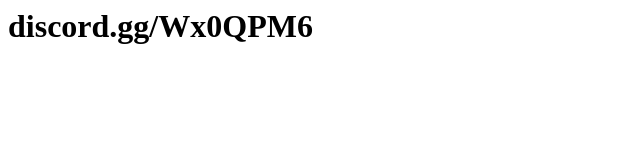
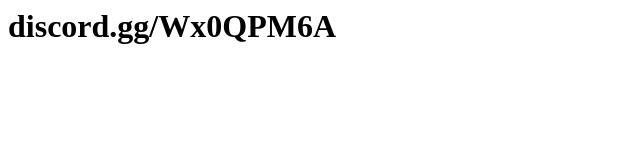
Before and after one commit to Astrirtsa/discord, a plain HTML site: page index.html in a window 1280 px wide. Shown: the full height of the page, 0-640 px from the left. Drawn offline with Linux system fonts and the light colour scheme.

Commit message:
Update index.html

```diff
--- a/index.html
+++ b/index.html
@@ -4,7 +4,7 @@
     <script>
       var Characters = ["0","1","2","3","4","5","6","7","8","9","a","b","c","d","e","f","g","h","i","j","k","l","m","n","o","p","q","r","s","t","u","v","w","x","y","z","A","B","C","D","E","F","G","H","I","J","K","L","M","N","O","P","Q","R","S","T","U","V","W","X","Y","Z"];
       var Link = [];
-      for(i=0;i<7;i++) {Link.push(Characters[Math.floor(Math.random() * 63)]);}
+      for(i=0;i<8;i++) {Link.push(Characters[Math.floor(Math.random() * 63)]);}
       document.getElementById("LinkDisplay").innerHTML = "discord.gg/".concat(Link.join(''));
     </script>
   </body>
```
